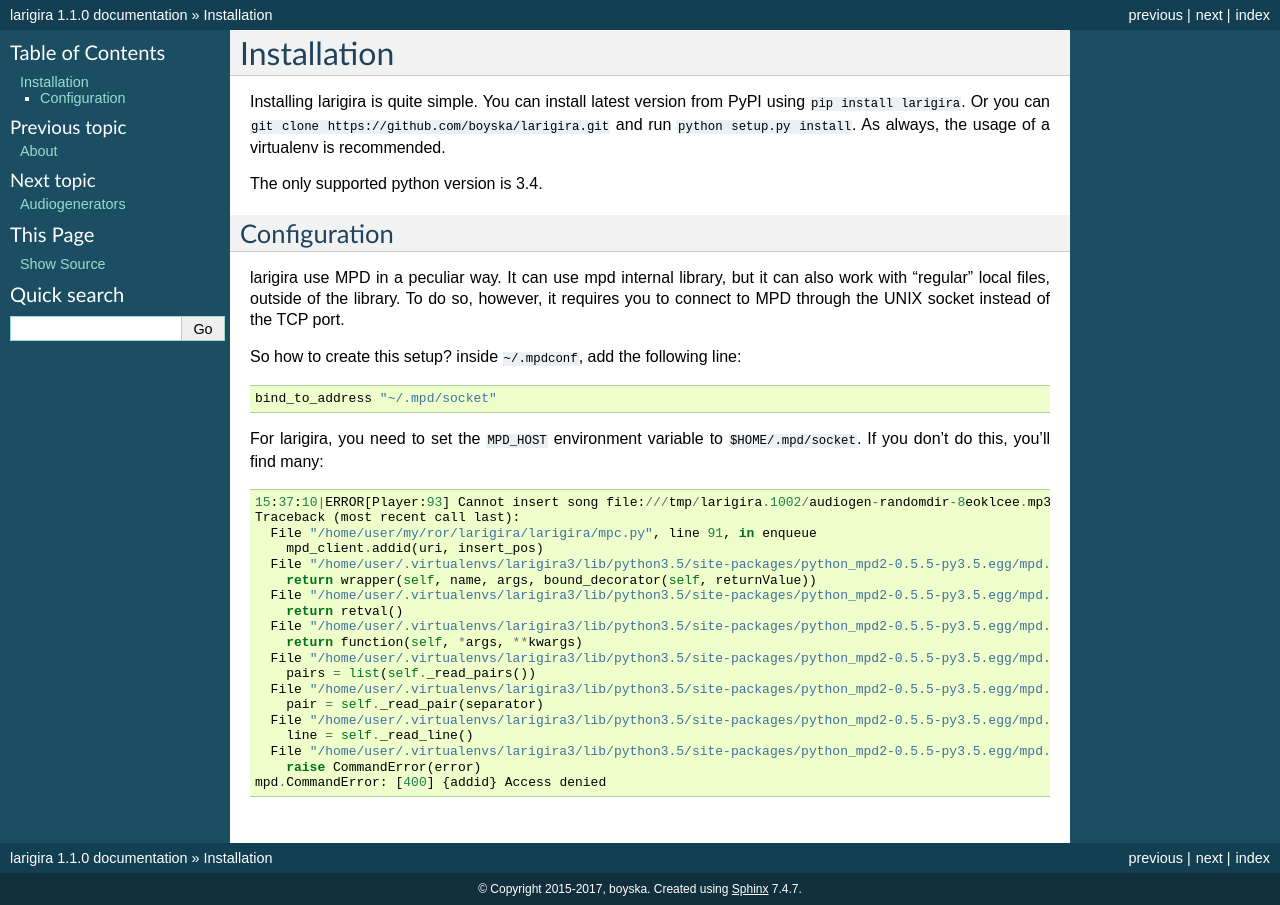
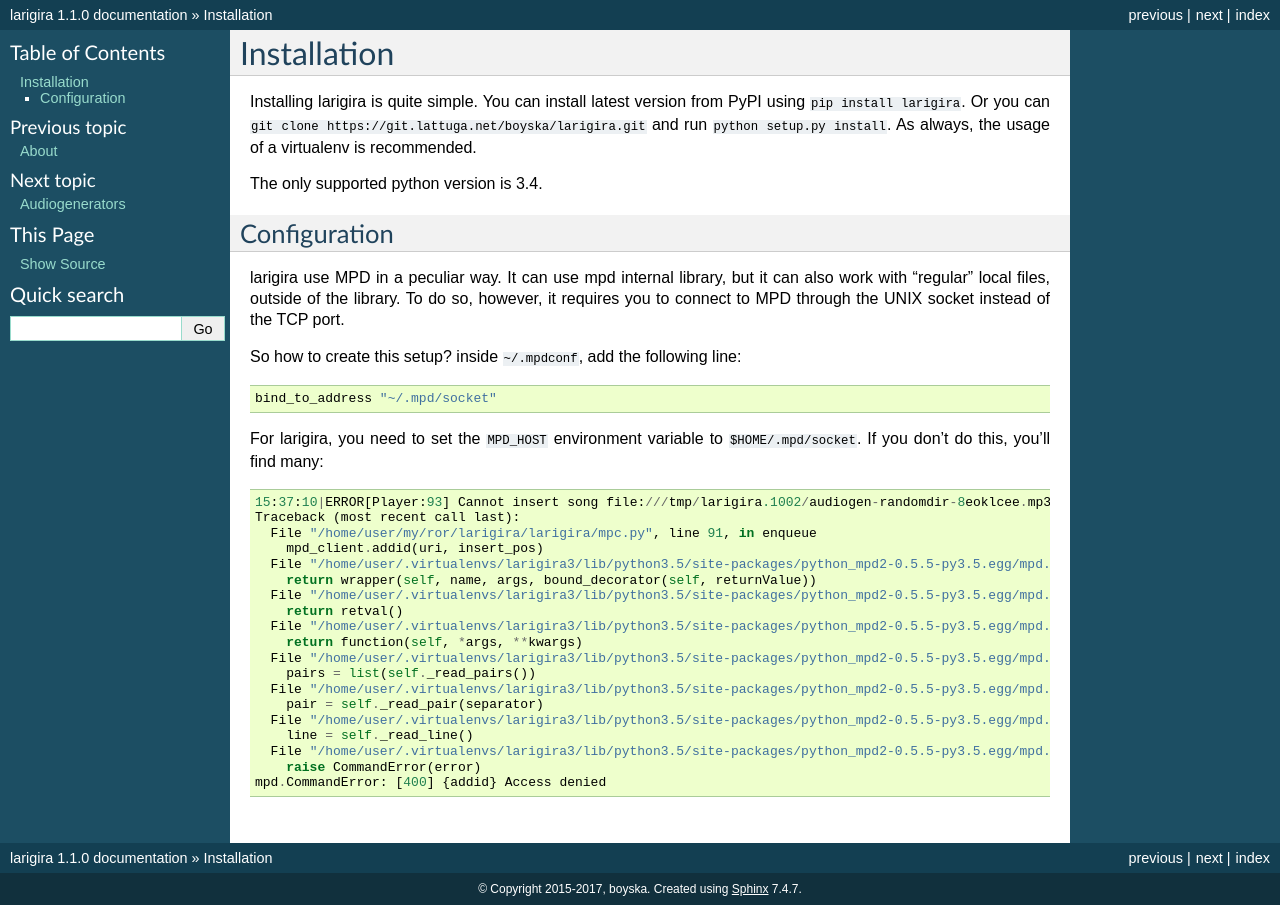
Before and after one commit to boyska/larigira, a Sphinx documentation site: the page built from doc/source/install.rst, in a window 1280 px wide. Built offline with Sphinx 7.4.7, drawn with Linux system fonts in a browser that asks for light colours; pages that are not in the unit, such as notebooks, are missing from menus; some of the changed lines change nothing that is shown.

Commit message:
github -> git.lattuga.net

```diff
--- a/doc/source/install.rst
+++ b/doc/source/install.rst
@@ -3,7 +3,7 @@
 
 Installing larigira is quite simple. You can install latest version from PyPI
 using ``pip install larigira``. Or you can ``git clone
-https://github.com/boyska/larigira.git`` and run ``python setup.py install``.
+https://git.lattuga.net/boyska/larigira.git`` and run ``python setup.py install``.
 As always, the usage of a virtualenv is recommended.
 
 The only supported python version is 3.4.
```
